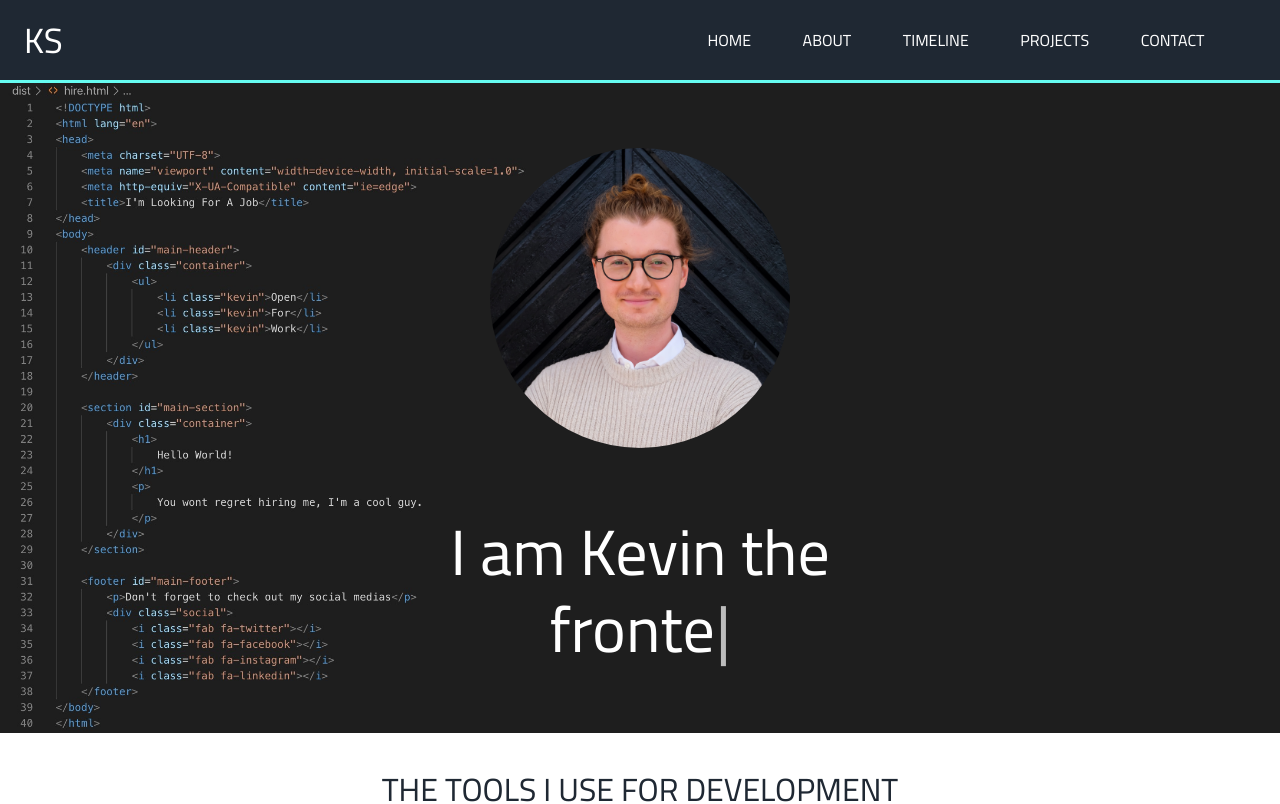
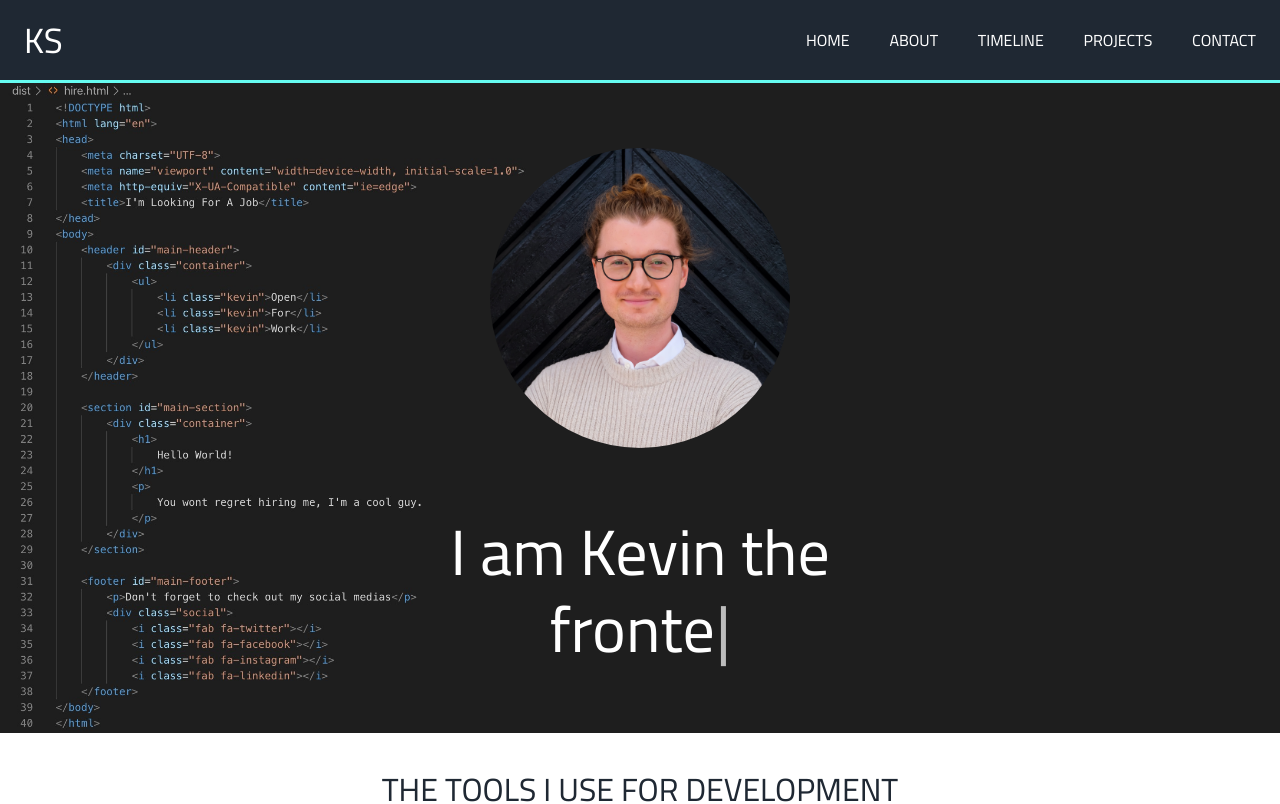
Before and after one commit to kevinsvanback/portfolio-website, a React (Create React App) app: page / in a window 1280 px wide. Shown: the top 804 px of the page. Built offline with nearby package versions, Linux system fonts and the light colour scheme.

Commit message:
updated styles

```diff
--- a/src/components/Header.module.css
+++ b/src/components/Header.module.css
@@ -31,9 +31,9 @@
 }
 
 ul {
-  width: 600px;
+  width: 450px;
   display: flex;
-  justify-content: space-evenly;
+  justify-content: space-between;
 }
 
 .link {
```
